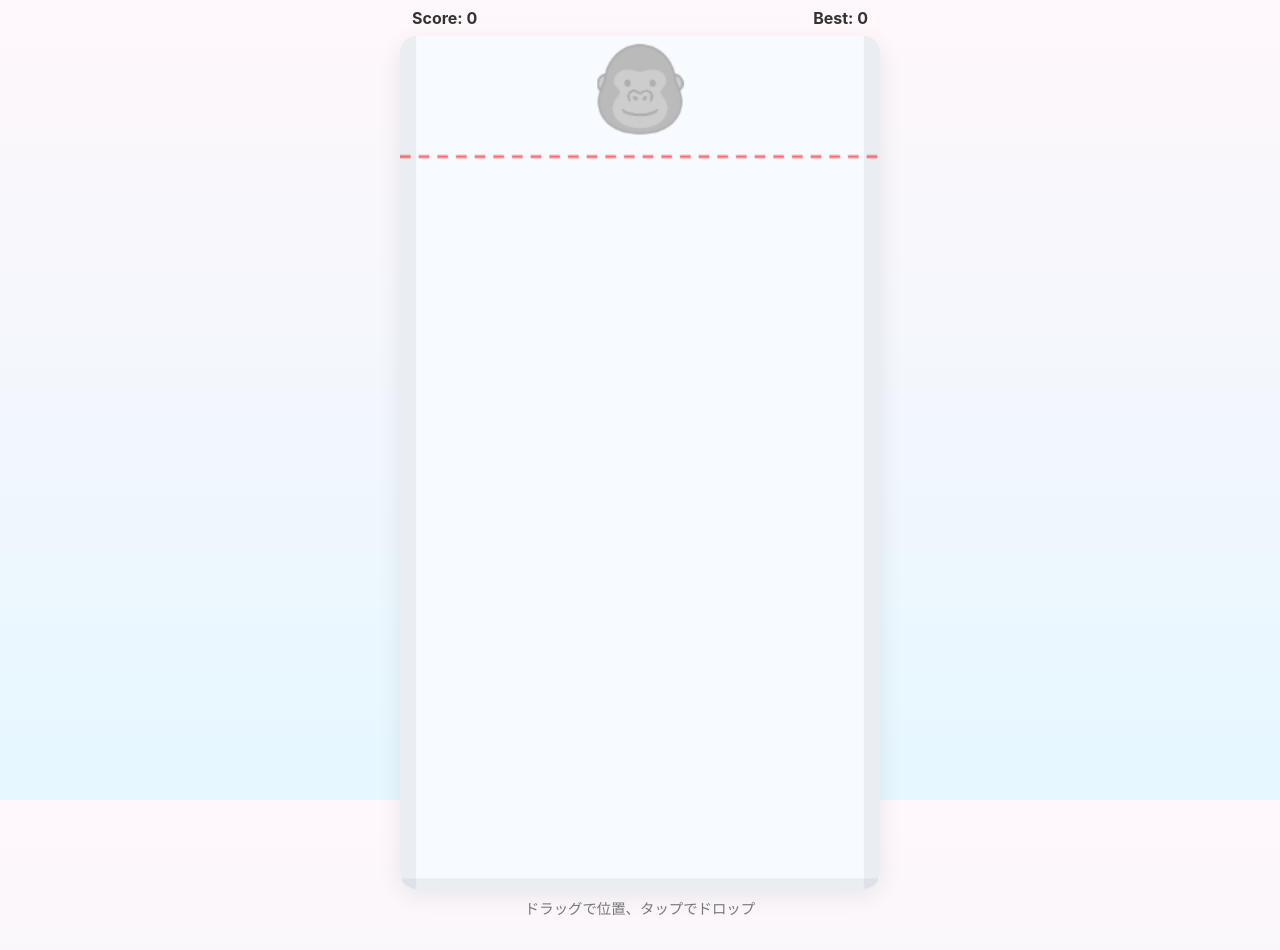
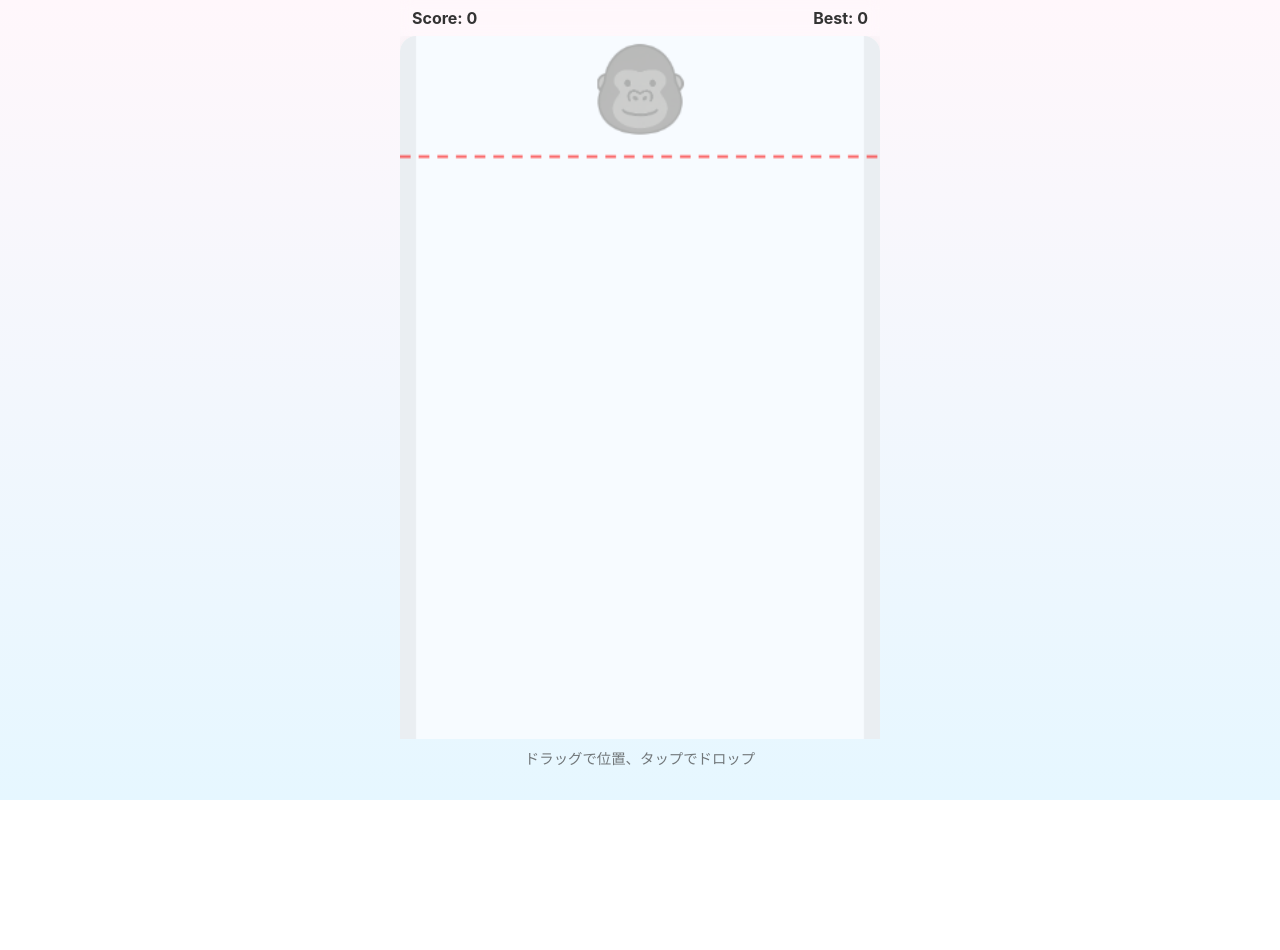
Before and after one commit to Take244/suika_like, a plain HTML site: page index.html in a window 1280 px wide. After the commit the page ends 800 px from the top, so only its background shows below. Drawn offline with Linux system fonts and the light colour scheme.

Commit message:
高さ調整

```diff
--- a/style.css
+++ b/style.css
@@ -12,7 +12,12 @@ body{
   color:var(--text);
   background: linear-gradient(180deg, var(--bg1), var(--bg2));
 }
-#app{ max-width: 480px; margin: 0 auto; padding: env(safe-area-inset-top) env(safe-area-inset-right) env(safe-area-inset-bottom) env(safe-area-inset-left); }
+#app{
+  max-width: 480px; margin: 0 auto;
+  height: 100dvh; /* iOS Safariでも有効な動的vh */
+  display: grid; grid-template-rows: auto 1fr auto;
+  padding: env(safe-area-inset-top) env(safe-area-inset-right) env(safe-area-inset-bottom) env(safe-area-inset-left);
+}
 .hud{
   display:flex; align-items:center; justify-content:space-between; gap:.5rem;
   padding:.5rem .75rem; position:sticky; top:0; backdrop-filter:saturate(1.2) blur(6px);
@@ -21,8 +26,10 @@ body{
 .nextbox{
   padding:.25rem .5rem; border:2px dashed var(--primary); border-radius:8px; color:var(--primary); font-weight:700;
 }
-.game-wrap{ position:relative; width:100%; }
-#game{ width:100%; height:auto; display:block; background: #fff; border-radius: 16px; box-shadow: 0 6px 24px rgba(0,0,0,.08);
+.game-wrap{ position:relative; width:100%; height:100%; display:grid; place-items:center; overflow:hidden; }
+#game{
+  width:100%; height:auto; max-height:100%; aspect-ratio: 360 / 640;
+  display:block; background: #fff; border-radius: 16px; box-shadow: 0 6px 24px rgba(0,0,0,.08);
   touch-action: none;
 }
 .overlay{ position:absolute; inset:0; display:grid; place-items:center; background: rgba(0,0,0,.25); }
```
